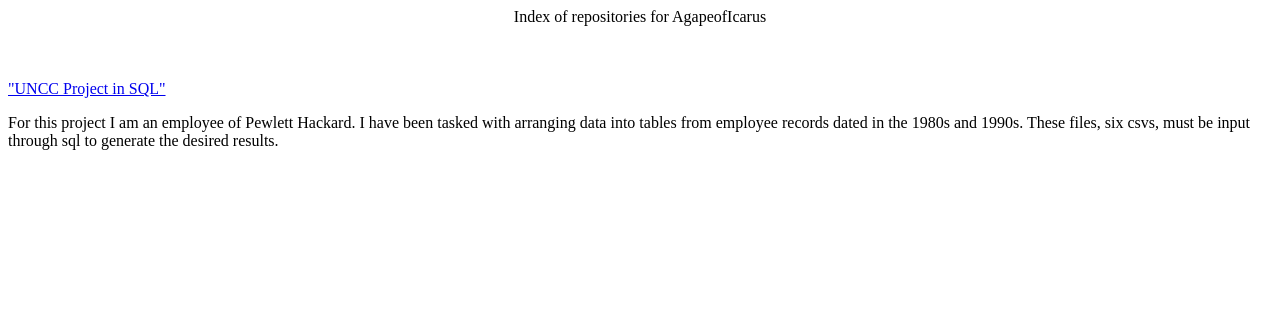
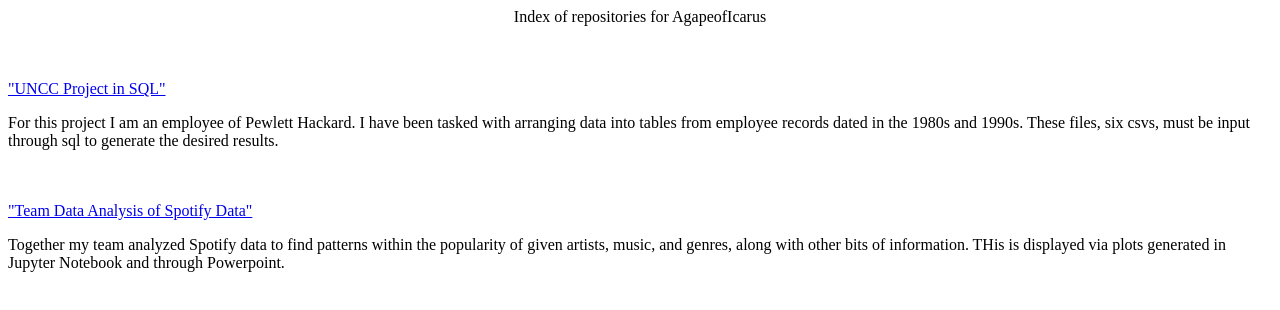
Before and after one commit to AgapeofIcarus/AgapeofIcarus.github.io, a plain HTML site: page index.html in a window 1280 px wide. Drawn offline with Linux system fonts and the light colour scheme.

Commit message:
Update index.html

```diff
--- a/index.html
+++ b/index.html
@@ -12,8 +12,13 @@
 
 <a href="https://github.com/AgapeofIcarus/sql-challenge">"UNCC Project in SQL"</a>
 <p>For this project I am an employee of Pewlett Hackard. I have been tasked with arranging data into tables from employee records dated in the 1980s and 1990s. These files, six csvs, must be input through sql to generate the desired results.</p>
+<br>
+<br>
 
-
+<a href="https://github.com/AgapeofIcarus/Spotipy">"Team Data Analysis of Spotify Data"</a>
+<p>Together my team analyzed Spotify data to find patterns within the popularity of given artists, music, and genres, along with other bits of information. THis is displayed via plots generated in Jupyter Notebook and through Powerpoint.</p>
+<br>
+<br>
 
 
 </html>
```
